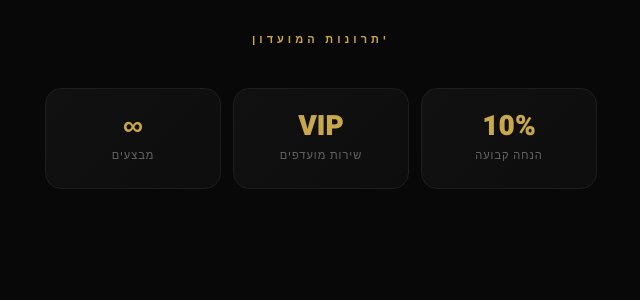
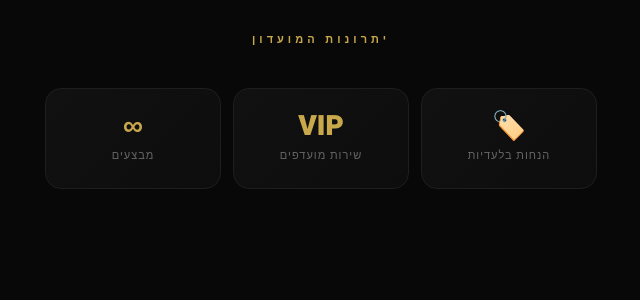
Before and after one commit to lobil542-netizen/10fix-club, a Flask app: page / in a window 1280 px wide. Shown: the part 1208-1508 px from the top of the page, without its empty margins (319-959 px from the left). Run offline with Flask 3, Linux system fonts and the light colour scheme.

Commit message:
remove specific discount percentage
Co-Authored-By: Claude Sonnet 4.6 <noreply@anthropic.com>

```diff
--- a/templates/index.html
+++ b/templates/index.html
@@ -391,8 +391,8 @@
     <div class="section-label">יתרונות המועדון</div>
     <div class="perks-row">
       <div class="perk-card">
-        <div class="num">10%</div>
-        <div class="label">הנחה קבועה</div>
+        <div class="num">🏷️</div>
+        <div class="label">הנחות בלעדיות</div>
       </div>
       <div class="perk-card">
         <div class="num">VIP</div>
```
